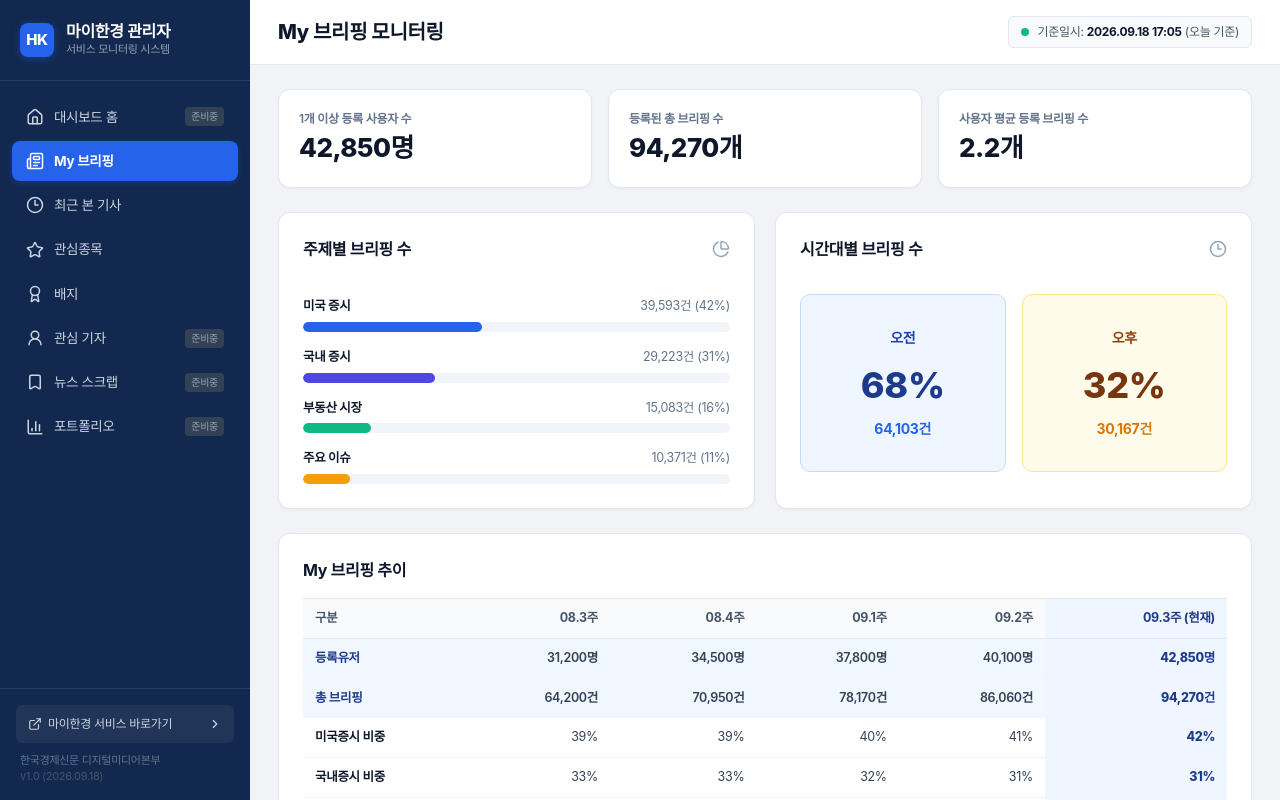
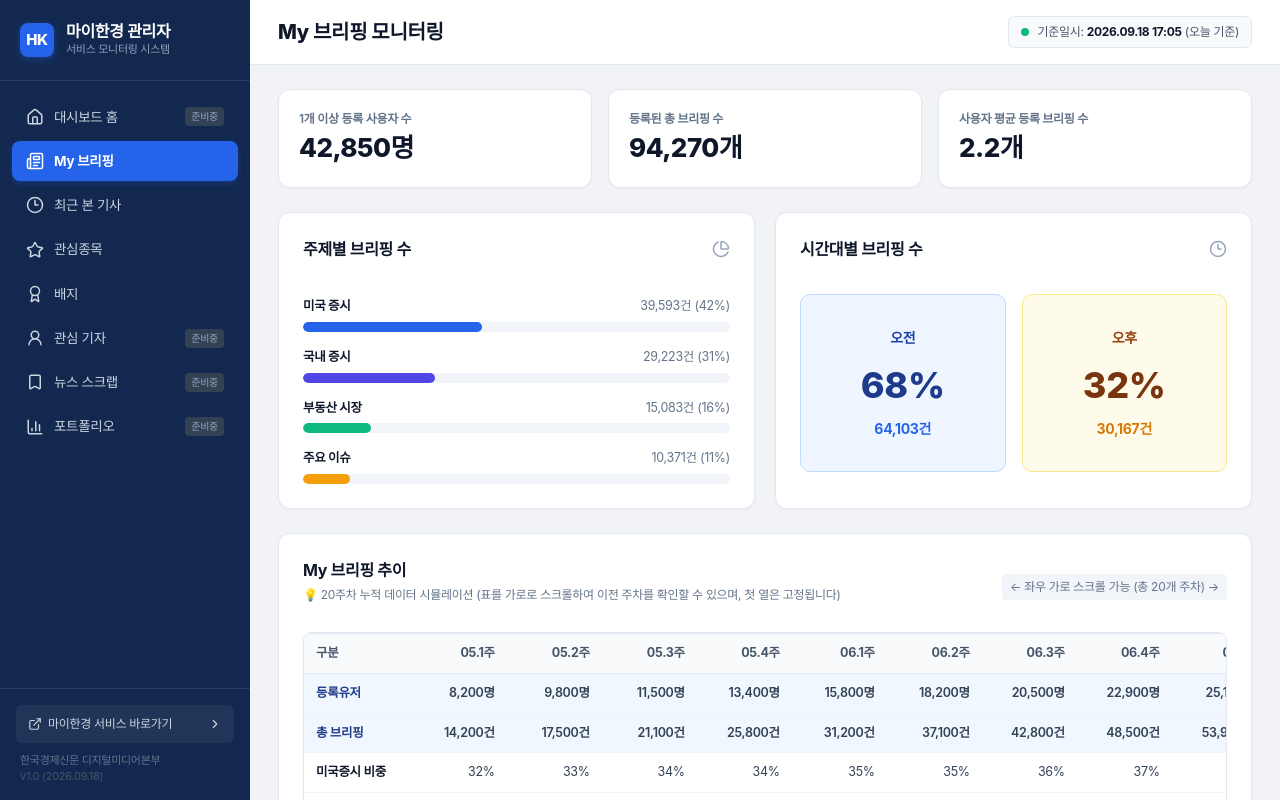
Before and after one commit to hktouchkim/myhankyung, a Next.js app: page /admin in a window 1280 px wide. Shown: the top 800 px of the page. Built offline with nearby package versions, Linux system fonts and the light colour scheme.

Commit message:
feat: My 브리핑 추이에 20주차 데이터 및 가로 스크롤/첫 열 고정(sticky) 시뮬레이션 적용

```diff
--- a/app/admin/admin-dashboard-client.tsx
+++ b/app/admin/admin-dashboard-client.tsx
@@ -496,42 +496,114 @@ function BriefingTab() {
         </div>
       </div>
 
-      {/* 브리핑 추이 표 (배지처럼 행열 반전) */}
+      {/* 브리핑 추이 표 (20주차 시뮬레이션: 가로 스크롤 및 첫 열 고정) */}
       <div className={styles.sectionCard}>
-        <h3 className={styles.sectionTitle}>My 브리핑 추이</h3>
+        <div style={{ display: "flex", justifyContent: "space-between", alignItems: "center" }}>
+          <div>
+            <h3 className={styles.sectionTitle}>My 브리핑 추이</h3>
+            <p style={{ fontSize: "12px", color: "#64748b", marginTop: "4px" }}>
+              💡 20주차 누적 데이터 시뮬레이션 (표를 가로로 스크롤하여 이전 주차를 확인할 수 있으며, 첫 열은 고정됩니다)
+            </p>
+          </div>
+          <span style={{ fontSize: "12px", color: "#64748b", backgroundColor: "#f1f5f9", padding: "4px 8px", borderRadius: "4px" }}>
+            ← 좌우 가로 스크롤 가능 (총 20개 주차) →
+          </span>
+        </div>
 
-        <div className={styles.tableResponsive} style={{ marginTop: "16px" }}>
+        <div className={styles.tableResponsive} style={{ marginTop: "16px", border: "1px solid #e2e8f0", borderRadius: "8px" }}>
           <table className={styles.dataTable}>
             <thead>
               <tr>
-                <th style={{ width: "160px" }}>구분</th>
-                <th style={{ textAlign: "right" }}>08.3주</th>
-                <th style={{ textAlign: "right" }}>08.4주</th>
-                <th style={{ textAlign: "right" }}>09.1주</th>
-                <th style={{ textAlign: "right" }}>09.2주</th>
-                <th style={{ textAlign: "right", backgroundColor: "#eff6ff", color: "#1e3a8a" }}>09.3주 (현재)</th>
+                <th style={{ width: "160px", position: "sticky", left: 0, zIndex: 2, backgroundColor: "#f8fafc", boxShadow: "2px 0 5px rgba(0,0,0,0.05)" }}>
+                  구분
+                </th>
+                {[
+                  "05.1주", "05.2주", "05.3주", "05.4주",
+                  "06.1주", "06.2주", "06.3주", "06.4주",
+                  "07.1주", "07.2주", "07.3주", "07.4주",
+                  "08.1주", "08.2주", "08.3주", "08.4주",
+                  "09.1주", "09.2주", "09.3주 (현재)"
+                ].map((w, idx, arr) => (
+                  <th
+                    key={w}
+                    style={{
+                      textAlign: "right",
+                      minWidth: "95px",
+                      ...(idx === arr.length - 1 ? { backgroundColor: "#eff6ff", color: "#1e3a8a", fontWeight: 800 } : {})
+                    }}
+                  >
+                    {w}
+                  </th>
+                ))}
               </tr>
             </thead>
             <tbody>
               {[
-                { name: "등록유저", w1: "31,200명", w2: "34,500명", w3: "37,800명", w4: "40,100명", current: "42,850명", isMajor: true },
-                { name: "총 브리핑", w1: "64,200건", w2: "70,950건", w3: "78,170건", w4: "86,060건", current: "94,270건", isMajor: true },
-                { name: "미국증시 비중", w1: "39%", w2: "39%", w3: "40%", w4: "41%", current: "42%", isMajor: false },
-                { name: "국내증시 비중", w1: "33%", w2: "33%", w3: "32%", w4: "31%", current: "31%", isMajor: false },
-                { name: "부동산 시장 비중", w1: "16%", w2: "17%", w3: "17%", w4: "17%", current: "16%", isMajor: false },
-                { name: "주요 이슈 비중", w1: "12%", w2: "11%", w3: "11%", w4: "11%", current: "11%", isMajor: false },
+                {
+                  name: "등록유저",
+                  values: ["8,200", "9,800", "11,500", "13,400", "15,800", "18,200", "20,500", "22,900", "25,100", "27,300", "29,400", "31,200", "32,800", "34,500", "36,200", "37,800", "39,200", "40,100", "42,850"],
+                  unit: "명",
+                  isMajor: true,
+                },
+                {
+                  name: "총 브리핑",
+                  values: ["14,200", "17,500", "21,100", "25,800", "31,200", "37,100", "42,800", "48,500", "53,900", "59,100", "64,200", "68,100", "72,400", "76,200", "80,100", "83,500", "87,200", "90,400", "94,270"],
+                  unit: "건",
+                  isMajor: true,
+                },
+                {
+                  name: "미국증시 비중",
+                  values: ["32%", "33%", "34%", "34%", "35%", "35%", "36%", "37%", "37%", "38%", "38%", "39%", "39%", "40%", "40%", "41%", "41%", "41%", "42%"],
+                  unit: "",
+                  isMajor: false,
+                },
+                {
+                  name: "국내증시 비중",
+                  values: ["41%", "40%", "39%", "38%", "37%", "37%", "36%", "35%", "35%", "34%", "34%", "33%", "33%", "32%", "32%", "31%", "31%", "31%", "31%"],
+                  unit: "",
+                  isMajor: false,
+                },
+                {
+                  name: "부동산 시장 비중",
+                  values: ["14%", "14%", "15%", "15%", "15%", "16%", "16%", "16%", "17%", "17%", "17%", "16%", "16%", "16%", "16%", "17%", "17%", "17%", "16%"],
+                  unit: "",
+                  isMajor: false,
+                },
+                {
+                  name: "주요 이슈 비중",
+                  values: ["13%", "13%", "12%", "13%", "13%", "12%", "12%", "12%", "11%", "11%", "11%", "12%", "12%", "12%", "12%", "11%", "11%", "11%", "11%"],
+                  unit: "",
+                  isMajor: false,
+                },
               ].map((row, idx) => (
                 <tr key={idx} className={row.isMajor ? styles.highlightRow : ""}>
-                  <td style={{ fontWeight: 700, color: row.isMajor ? "#1e3a8a" : "#0f172a" }}>
+                  <td
+                    style={{
+                      fontWeight: 700,
+                      color: row.isMajor ? "#1e3a8a" : "#0f172a",
+                      position: "sticky",
+                      left: 0,
+                      zIndex: 1,
+                      backgroundColor: row.isMajor ? "#f0f7ff" : "#ffffff",
+                      boxShadow: "2px 0 5px rgba(0,0,0,0.05)"
+                    }}
+                  >
                     {row.name}
                   </td>
-                  <td style={{ textAlign: "right" }}>{row.w1}</td>
-                  <td style={{ textAlign: "right" }}>{row.w2}</td>
-                  <td style={{ textAlign: "right" }}>{row.w3}</td>
-                  <td style={{ textAlign: "right" }}>{row.w4}</td>
-                  <td style={{ textAlign: "right", fontWeight: 800, color: "#1e3a8a", backgroundColor: "#eff6ff" }}>
-                    {row.current}
-                  </td>
+                  {row.values.map((val, vIdx) => {
+                    const isLatest = vIdx === row.values.length - 1;
+                    return (
+                      <td
+                        key={vIdx}
+                        style={{
+                          textAlign: "right",
+                          ...(isLatest ? { fontWeight: 800, color: "#1e3a8a", backgroundColor: "#eff6ff" } : {})
+                        }}
+                      >
+                        {val}{row.unit}
+                      </td>
+                    );
+                  })}
                 </tr>
               ))}
             </tbody>
```
